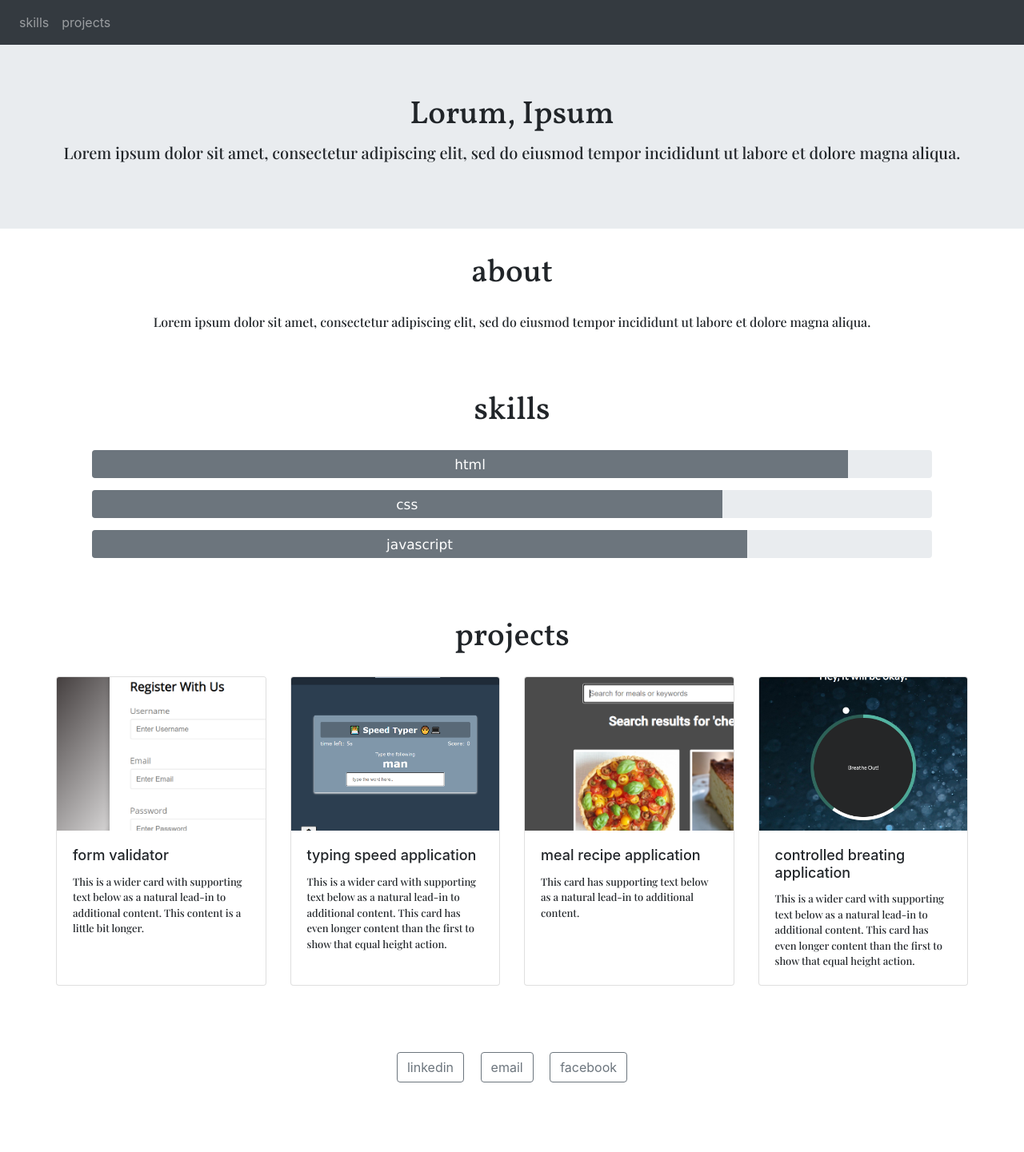
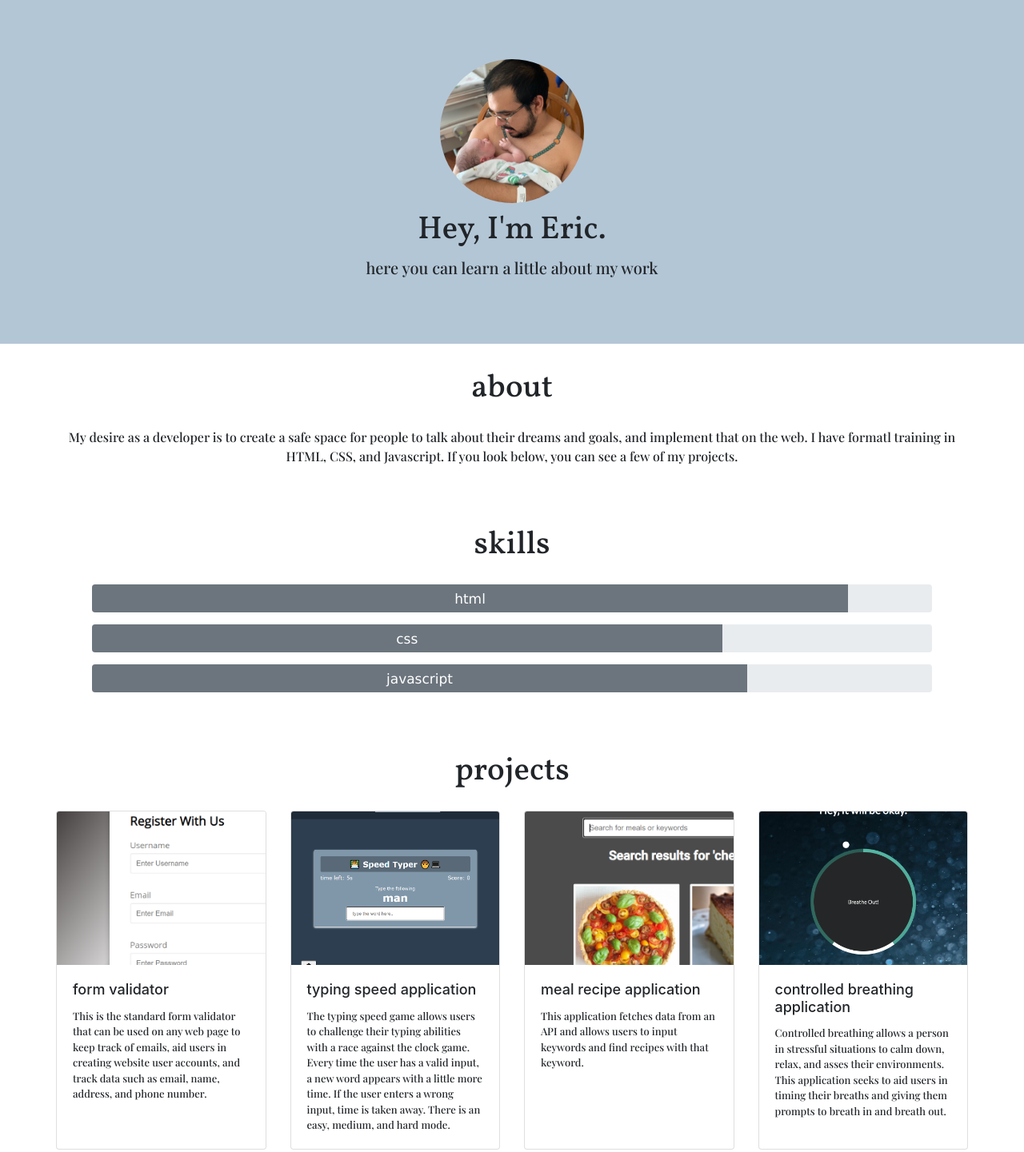
Before and after one commit to ericjrespinosa/portfolio, a plain HTML site: page mock up portfolio/index.html in a window 1280 px wide. Shown: the top 1441 px of the page at 80% size. Before the commit the page ends 1362 px from the top, so only its background shows below. Drawn offline with nearby package versions, Linux system fonts and the light colour scheme.

Commit message:
new stuff

```diff
--- a/mock up portfolio/index.html
+++ b/mock up portfolio/index.html
@@ -8,7 +8,7 @@
   <link href="https://fonts.googleapis.com/css2?family=Vollkorn:wght@500&display=swap" rel="stylesheet">
   <link href="https://fonts.googleapis.com/css2?family=Playfair+Display:wght@500&display=swap" rel="stylesheet"></head>
 <body>
-  <nav class="navbar navbar-expand-lg navbar-dark bg-dark">
+  <!-- <nav class="navbar navbar-expand-lg navbar-dark bg-secondary">
     <button class="navbar-toggler" type="button" data-toggle="collapse" data-target="#navbarSupportedContent" aria-controls="navbarSupportedContent" aria-expanded="false" aria-label="Toggle navigation">
       <span class="navbar-toggler-icon"></span>
     </button>
@@ -22,15 +22,20 @@
         </li>
       </ul>
     </div>
-  </nav>
+  </nav> -->
   <div class="jumbotron jumbotron-fluid">
-    <h1 class="display-5">Lorum, Ipsum</h1>
-    <p class="lead">Lorem ipsum dolor sit amet, consectetur adipiscing elit, sed do eiusmod tempor incididunt ut labore et dolore magna aliqua. </p>
+    <img src="images/imagepersonal.jpg" class="personal">
+    <h1 class="display-5">Hey, I'm Eric.</h1>
+    <p class="lead">here you can learn a little about my work</p>
+
   </div>
 <div class="container">
   <div class="about">
     <h1 class="about-me text-center">about</h1>
-      <p class="text-center">Lorem ipsum dolor sit amet, consectetur adipiscing elit, sed do eiusmod tempor incididunt ut labore et dolore magna aliqua. </p>
+      <p class="text-center">My desire as a developer is to create a safe space for people to talk about their dreams and goals,
+                            and implement that on the web.
+                            I have formatl training in HTML, CSS, and Javascript.
+                            If you look below, you can see a few of my projects.</p>
   </div>
 </div>
   <div class="container">
@@ -60,28 +65,30 @@
               <img class="card-img-top pix" src="images/form-validator.png" alt="Card image cap">
               <div class="card-body">
                 <h5 class="card-title">form validator</h5>
-                <p class="card-text">This is a wider card with supporting text below as a natural lead-in to additional content. This content is a little bit longer.</p>
+                <p class="card-text">This is the standard form validator that can be used on any web page to keep track of emails,
+                                      aid users in creating website user accounts, and track data such as email, name, address, and phone number.
+                </p>
               </div>
             </div>
             <div class="card">
               <img class="card-img-top pix" src="images/typing-game.png" alt="Card image cap">
               <div class="card-body">
                 <h5 class="card-title">typing speed application</h5>
-                <p class="card-text">This is a wider card with supporting text below as a natural lead-in to additional content. This card has even longer content than the first to show that equal height action.</p>
+                <p class="card-text">The typing speed game allows users to challenge their typing abilities with a race against the clock game. Every time the user has a valid input, a new word appears with a little more time. If the user enters a wrong input, time is taken away. There is an easy, medium, and hard mode.</p>
               </div>
             </div>
             <div class="card">
               <img class="card-img-top pix" src="images/meal-finder.png" alt="Card image cap">
               <div class="card-body">
                 <h5 class="card-title">meal recipe application</h5>
-                <p class="card-text">This card has supporting text below as a natural lead-in to additional content.</p>
+                <p class="card-text">This application fetches data from an API and allows users to input keywords and find recipes with that keyword.</p>
               </div>
             </div>
             <div class="card";>
               <img class="card-img-top pix" src="images/relaxer-app.png" alt="Card image cap">
               <div class="card-body">
-                <h5 class="card-title">controlled breating application</h5>
-                <p class="card-text">This is a wider card with supporting text below as a natural lead-in to additional content. This card has even longer content than the first to show that equal height action.</p>
+                <h5 class="card-title">controlled breathing application</h5>
+                <p class="card-text">Controlled breathing allows a person in stressful situations to calm down, relax, and asses their environments. This application seeks to aid users in timing their breaths and giving them prompts to breath in and breath out.</p>
               </div>
             </div>
           </div>
--- a/mock up portfolio/style.css
+++ b/mock up portfolio/style.css
@@ -1,13 +1,23 @@
 
 .jumbotron {
   text-align: center;
+  background-color: rgb(179, 198, 214);
 }
+
 .display-4 {
   font-weight: 330;
 }
 
 .jumbotron p{
   font-weight: 500;
+}
+
+.personal {
+  width: 200px;
+  height: 200px;
+  border-radius: 50%;
+  right: 500px;
+  padding: 10px;
 }
 
 h1 {
```
